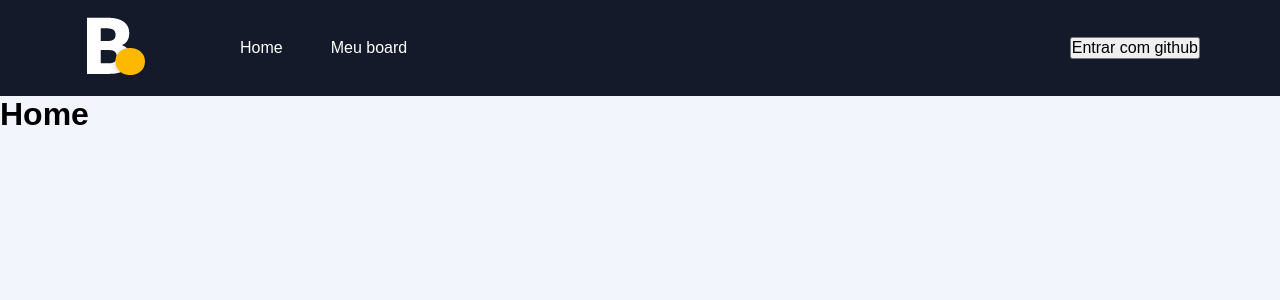
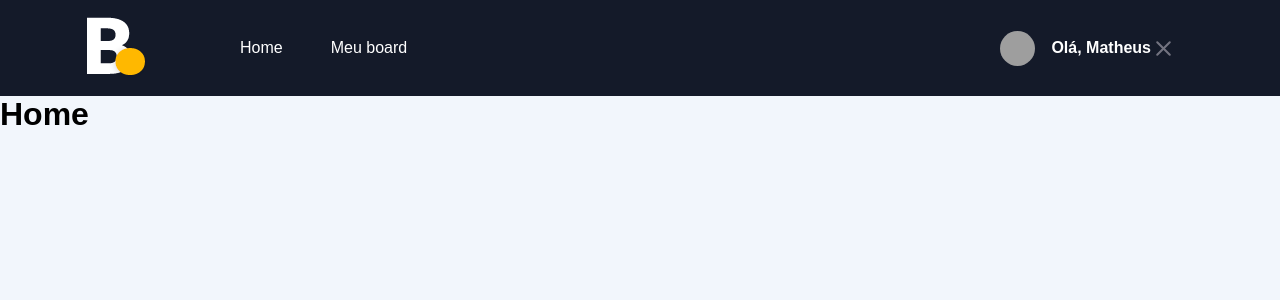
Before and after one commit to MatheusCavalini/nextjs-board, a Next.js app: page / in a window 1280 px wide. Shown: the top 300 px of the page. Built offline with nearby package versions, Linux system fonts and the light colour scheme; grey boxes are pictures that could not be loaded.

Commit message:
Create sign in button

```diff
--- a/src/components/Header/index.tsx
+++ b/src/components/Header/index.tsx
@@ -1,5 +1,6 @@
 import Link from 'next/link'
 import styles from './styles.module.scss'
+import SignInButton from '../SignInButton'
 
 export default function Header() {
     return (
@@ -12,7 +13,7 @@
                     <Link href="/">Home</Link>
                     <Link href="/board">Meu board</Link>
                 </nav>
-                <button>Entrar com github</button>
+                <SignInButton/>
             </div>
         </header>
     )
--- /dev/null
+++ b/src/components/SignInButton/index.tsx
@@ -0,0 +1,31 @@
+import styles from './styles.module.scss'
+import { FaGithub } from 'react-icons/fa'
+import { FiX } from 'react-icons/fi'
+
+export default function SignInButton() {
+
+    const session: boolean = true
+
+    return session ?
+    (
+        <button
+        className={styles.signInButton}
+        type="button"
+        onClick={() => { }}
+        >
+            <img src="https://meups.com.br/wp-content/uploads/2022/09/Homem-de-Ferro-900x503.jpg" alt="foto do usuário" />
+            Olá, Matheus
+            <FiX color="#737380" className='closeIcon'/>
+        </button>
+    ) :
+    (
+        <button
+        className={styles.signInButton}
+        type="button"
+        onClick={() => { }}
+        >
+            <FaGithub color="#FFB800" />
+            Entrar com github
+        </button>
+    )
+}
--- /dev/null
+++ b/src/components/SignInButton/styles.module.scss
@@ -0,0 +1,39 @@
+.signInButton{
+    height: 2.5rem;
+    border-radius: 3rem;
+    background-color: transparent;
+    border: 0;
+    display: flex;
+    align-items: center;
+    justify-content: center;
+    padding: 0 1.5rem;
+    color: #fff;
+    font-weight: bold;
+    transition: filter 0.2s;
+
+    svg{
+        width: 25px;
+        height: 25px;
+    }
+
+    &:hover{
+        filter: brightness(0.9);
+    }
+
+    svg:first-child{
+        margin-right: 1rem;
+    }
+
+    img{
+        height: 35px;
+        width: 35px;
+        border-radius: 50%;
+        margin-right: 1rem;
+        object-fit:cover;
+    }
+
+    svg.closeIcon{
+        margin-left: 1rem;
+    }
+
+}
```
